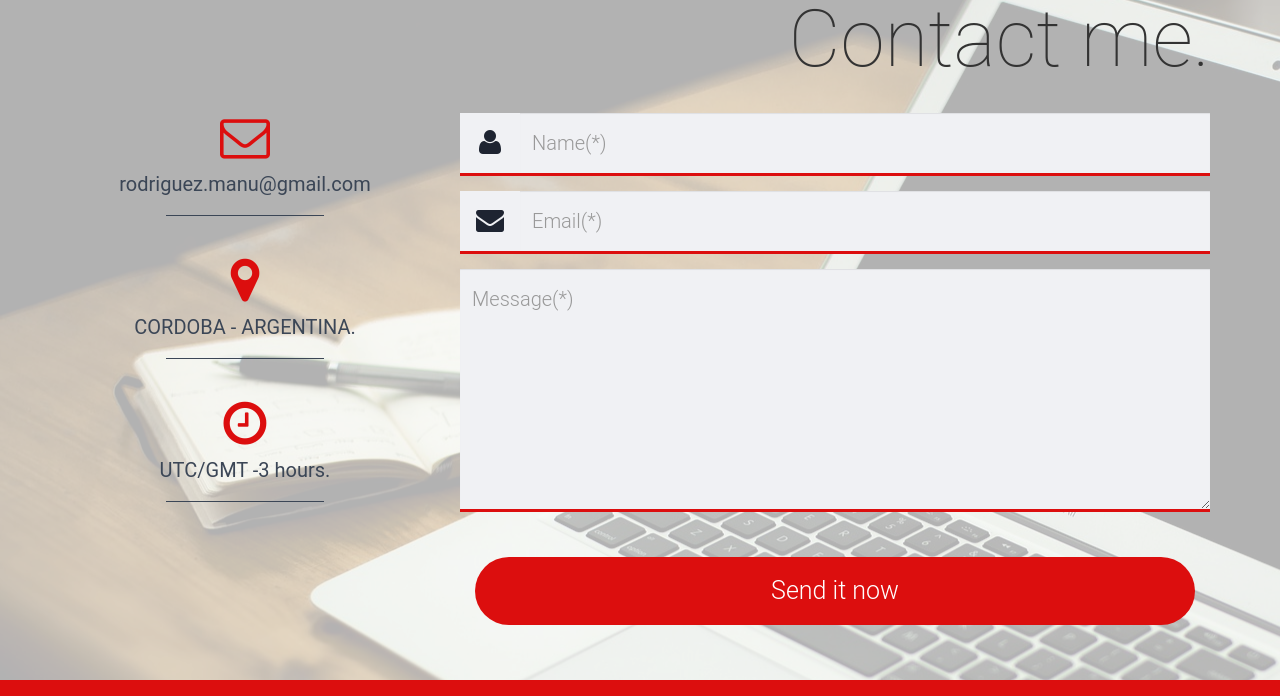
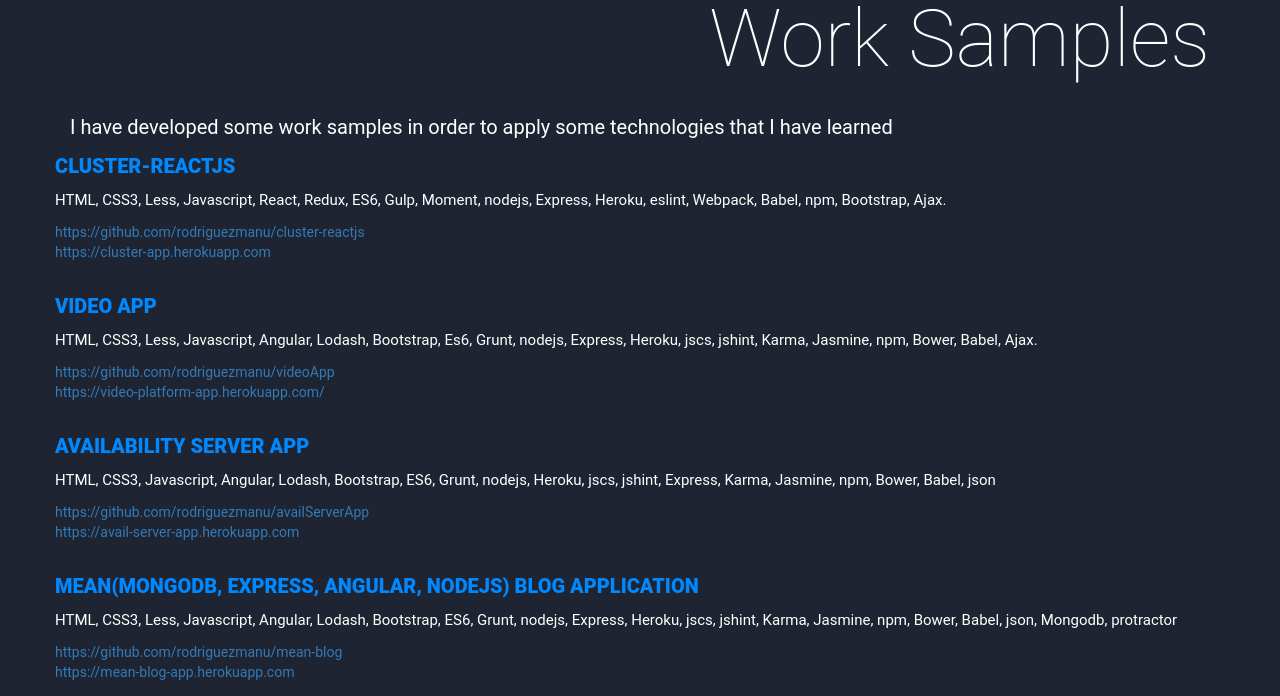
Before and after one commit to rodriguezmanu/rodriguezmanu.github.io, a website: page index.html in a window 1280 px wide. Shown: the part 3536-4232 px from the top of the page. Drawn offline with nearby package versions, Linux system fonts and the light colour scheme; files that its build step writes are made by us from their sources; files whose address does not match are found by name.

Commit message:
Updates and adding work samples

```diff
--- a/css/main.less
+++ b/css/main.less
@@ -11,6 +11,7 @@
 @import 'profile.less';
 @import 'work-experience.less';
 @import 'contact-me.less';
+@import 'work-samples.less';
 
 /////////////////
 // main styles //
--- /dev/null
+++ b/css/work-samples.less
@@ -0,0 +1,18 @@
+.work-samples {
+    background-color: #1E2431;
+    .title-sample {
+        color: #0088ff;
+        text-transform: uppercase;
+        font-weight: 800;
+    }
+    .techs-sample {
+        font-size: 15px;
+    }
+    .link-sample {
+        margin: 10px 0 30px;
+        a {
+            display: block;
+        }
+
+    }
+}
--- a/index.html
+++ b/index.html
@@ -58,6 +58,8 @@
            </span>
         </div>
     </header>
+
+    <!-- About ME -->
     <section class="about-me" id="about-me">
         <article class="container">
             <div class="row">
@@ -98,6 +100,8 @@
             </div>
         </article>
     </section>
+
+    <!-- Skill -->
     <section class="skills" id="skills">
         <div class="container">
             <div class="row">
@@ -152,6 +156,8 @@
             </div>
         </div>
     </section>
+
+    <!-- Work Experience -->
     <section class="work-experience" id="work-experience">
         <div class="container">
             <div class="row">
@@ -177,7 +183,10 @@
                     <a href="#3" role="tab" data-toggle="tab">Townflix</a>
                 </li>
                 <li role="presentation">
-                    <a href="#4" role="tab" data-toggle="tab">Freelancer</a>
+                    <a href="#4" role="tab" data-toggle="tab">R Hollenshead Auto Sales</a>
+                </li>
+                <li role="presentation">
+                    <a href="#5" role="tab" data-toggle="tab">Freelancer</a>
                 </li>
             </ul>
             <div class="tab-content">
@@ -194,9 +203,14 @@
                 <div role="tabpanel" class="tab-pane fade box" id="3">
                     <h3 class="title-work">Full Stack Web Developer</h3>
                     <p class="date-work">2015 - 2016</p>
-                    <p class="text-work">Here I'm working as a full stack developer, working in a new project from scratch. I'm dealing with the architecture and process that we going to implement for development. </p>
+                    <p class="text-work">Here I worked as a full stack developer, working in a new project from scratch. I was dealing with the architecture and process that we going to implement for development. </p>
                 </div>
                 <div role="tabpanel" class="tab-pane fade box" id="4">
+                    <h3 class="title-work">Software Engineer</h3>
+                    <p class="date-work">2016 - 2017</p>
+                    <p class="text-work">Here I'm working as a Software Engineer, working in a few new projects from scratch and contribute with some existing applications. Working on desktop and mobile apps</p>
+                </div>
+                <div role="tabpanel" class="tab-pane fade box" id="5">
                         <h3 class="title-work">Full Stack Web Developer</h3>
                         <p class="date-work">2010 - at now</p>
                         <p class="text-work">As a freelance developer I've been working for many different companies, using some of the technologies that I learned in my jobs and also adding some others. As a freelance I developed front end and back end for many differents products and projects, such as travel agent, company that sells online courses, chrome extensions, among others.</p>
@@ -204,6 +218,8 @@
             </div>
         </div>
     </section>
+
+    <!-- Education -->
     <section class="education" id="education">
         <div class="container">
             <div class="row">
@@ -275,6 +291,70 @@
             </div>
         </div>
     </section>
+
+    <!-- Work Samples -->
+    <section class="work-samples" id="work-samples">
+        <div class="container">
+            <div class="row">
+                <div class="col-sm-12">
+                    <h2 class="title-main color-c pull-right wow bounceIn" data-wow-duration="2s">Work Samples</h2>
+                </div>
+            </div>
+            <div class="row">
+                <div class="col-sm-12">
+                    <p class="text-main color-c">I have developed some work samples in order to apply some technologies that I have learned </p>
+                </div>
+            </div>
+            <div class="row">
+                <p class="text-main title-sample wow fadeInRightBig color-c">Cluster-reactjs</p>
+                <div class="color-c techs-sample wow fadeInLeftBig">
+                    HTML, CSS3, Less,  Javascript, React, Redux, ES6, Gulp, Moment, nodejs,  Express, Heroku, eslint, Webpack, Babel, npm, Bootstrap, Ajax.
+                </div>
+                <div class="color-d link-sample wow fadeInUpBig">
+                    <a href="https://github.com/rodriguezmanu/cluster-reactjs" target="_blank">https://github.com/rodriguezmanu/cluster-reactjs</a>
+                    <a href="https://cluster-app.herokuapp.com" target="_blank">https://cluster-app.herokuapp.com</a>
+                </div>
+
+                <p class="text-main color-c title-sample wow fadeInRightBig">Video App</p>
+                <div class="color-c techs-sample wow fadeInLeftBig">
+                    HTML, CSS3, Less,  Javascript, Angular, Lodash, Bootstrap, Es6, Grunt, nodejs, Express, Heroku, jscs, jshint, Karma, Jasmine, npm, Bower, Babel, Ajax.
+                </div>
+                <div class="link-sample color-d wow fadeInUpBig">
+                    <a href="https://github.com/rodriguezmanu/videoApp" target="_blank">https://github.com/rodriguezmanu/videoApp</a>
+                    <a href="https://video-platform-app.herokuapp.com/" target="_blank">https://video-platform-app.herokuapp.com/</a>
+                </div>
+
+                <p class="text-main color-c title-sample wow fadeInRightBig">Availability Server App</p>
+                <div class="color-c techs-sample wow fadeInLeftBig">
+                    HTML, CSS3,  Javascript, Angular, Lodash, Bootstrap, ES6, Grunt, nodejs, Heroku, jscs, jshint, Express, Karma, Jasmine, npm, Bower, Babel, json
+                </div>
+                <div class="link-sample color-d wow fadeInUpBig">
+                    <a href="https://github.com/rodriguezmanu/availServerApp" target="_blank">https://github.com/rodriguezmanu/availServerApp</a>
+                    <a href="https://avail-server-app.herokuapp.com" target="_blank">https://avail-server-app.herokuapp.com</a>
+                </div>
+
+                <p class="text-main color-c title-sample wow fadeInRightBig">MEAN(mongodb, Express, Angular, nodejs) Blog Application</p>
+                <div class="text-main color-c techs-sample wow fadeInLeftBig">
+                    HTML, CSS3, Less,  Javascript, Angular, Lodash, Bootstrap, ES6, Grunt, nodejs, Express, Heroku, jscs, jshint, Karma, Jasmine, npm, Bower, Babel, json, Mongodb, protractor
+                </div>
+                <div class="link-sample color-d wow fadeInUpBig">
+                    <a href="https://github.com/rodriguezmanu/mean-blog" target="_blank">https://github.com/rodriguezmanu/mean-blog</a>
+                    <a href="https://mean-blog-app.herokuapp.com" target="_blank">https://mean-blog-app.herokuapp.com</a>
+                </div>
+
+                <p class="text-main color-c title-sample wow fadeInRightBig">Menu select Example</p>
+                <div class="text-main color-c techs-sample wow fadeInLeftBig">
+                    HTML, CSS3, Less,  Javascript, Jquery, Bootstrap, Grunt, nodejs, Express, Heroku, Express, Karma, Jasmine, npm, Bower, json
+                </div>
+                <div class="link-sample color-d wow fadeInUpBig">
+                    <a href="https://github.com/rodriguezmanu/menuApp" target="_blank">https://github.com/rodriguezmanu/menuApp</a>
+                    <a href="https://dropdown-app.herokuapp.com/" target="_blank">https://dropdown-app.herokuapp.com/</a>
+                </div>
+            </div>
+        </div>
+    </section>
+
+    <!-- Contact me  -->
     <section class="contact-me" id="contact-me">
         <div class="container">
             <h1 class="title-main pull-right wow bounceIn" data-wow-duration="2s">Contact me.</h1>
@@ -325,6 +405,8 @@
             </form>
         </article>
     </section>
+
+    <!-- Footer -->
     <footer>
         <div class="container">
             <div class="row">
@@ -346,7 +428,7 @@
                             </a>
                         </li>
                         <li class="linkedin">
-                            <a href="https://ar.linkedin.com/in/manuel-rodriguez-19b04a34" target="_blank">
+                            <a href="https://www.linkedin.com/in/rodriguezmanu" target="_blank">
                                 <i class="fa fa-linkedin fa-3x"></i>
                             </a>
                         </li>
@@ -354,12 +436,14 @@
                 </div>
                 <div class="col-sm-5">
                     <div class="btn-class">
-                        <a class="btn-resume" href="assets/cv-english.pdf" target="_blank">Download Resume</a>
+                        <a class="btn-resume" href="assets/cv.pdf" target="_blank">Download Resume</a>
                     </div>
                 </div>
             </div>
         </div>
     </footer>
+
+    <!-- Scripts -->
     <script src="dist/script.min.js"></script>
     <script>
       (function(i,s,o,g,r,a,m){i['GoogleAnalyticsObject']=r;i[r]=i[r]||function(){
--- a/js/main.js
+++ b/js/main.js
@@ -12,9 +12,9 @@
     }
 
     function tagsGenerator() {
-        var skillsJavascript = ['Javascript', 'AngularJs', 'AngularJs 2', 'Express', 'Nodejs', 'Karma', 'jquery', 'Grunt', 'Gulp', 'Sinon', 'Chai', 'Mocha', 'Jasmine', 'Protractor', 'Chrome Extensions', 'Ionic 1', 'Ionic 2', 'Typescript'],
-            skillsPhp = ['PHP', 'Zend Framework', 'Laravel', 'phpUnit', 'composer', 'poo', 'Maven', 'ant', 'Jbehave', 'Selenium', 'Java', 'MySQL', 'mongodb', 'Rest services'],
-            skillsOthers = ['HTML5', 'CSS3', 'less', 'sass', 'git', 'perforce', 'Heroku', 'Codeship', 'Bitbucket', 'Jenkins', 'Bower', 'Atlassian tools', 'Agile methodology', 'Responsive design'],
+        var skillsJavascript = ['Javascript', 'AngularJs', 'AngularJs 2', 'Express', 'Nodejs', 'Karma', 'jquery', 'Grunt', 'Gulp', 'Sinon', 'Chai', 'Mocha', 'Jasmine', 'Protractor', 'Chrome Extensions', 'Ionic 1', 'Ionic 2', 'Typescript', 'Cordova', 'Reactjs', 'Redux'],
+            skillsPhp = ['PHP', 'Zend Framework', 'Laravel', 'phpUnit', 'composer', 'poo', 'Maven', 'ant', 'Jbehave', 'Selenium', 'Java', 'MySQL', 'mongodb', 'Rest services', 'Python', 'Django', 'Ruby'],
+            skillsOthers = ['HTML5', 'CSS3', 'less', 'sass', 'git', 'perforce', 'Heroku', 'Codeship', 'Bitbucket', 'Jenkins', 'Bower', 'Atlassian tools', 'Agile methodology', 'Responsive design', 'Jade'],
             colors = ['btn-info', 'btn-success', 'btn-danger', 'btn-primary', 'btn-warning'],
             i = 0;
 
```
Also changed, not shown: css/work-experience.less (+9 -9 lines), dist/main.min.css, dist/script.min.js, 2 other files.
